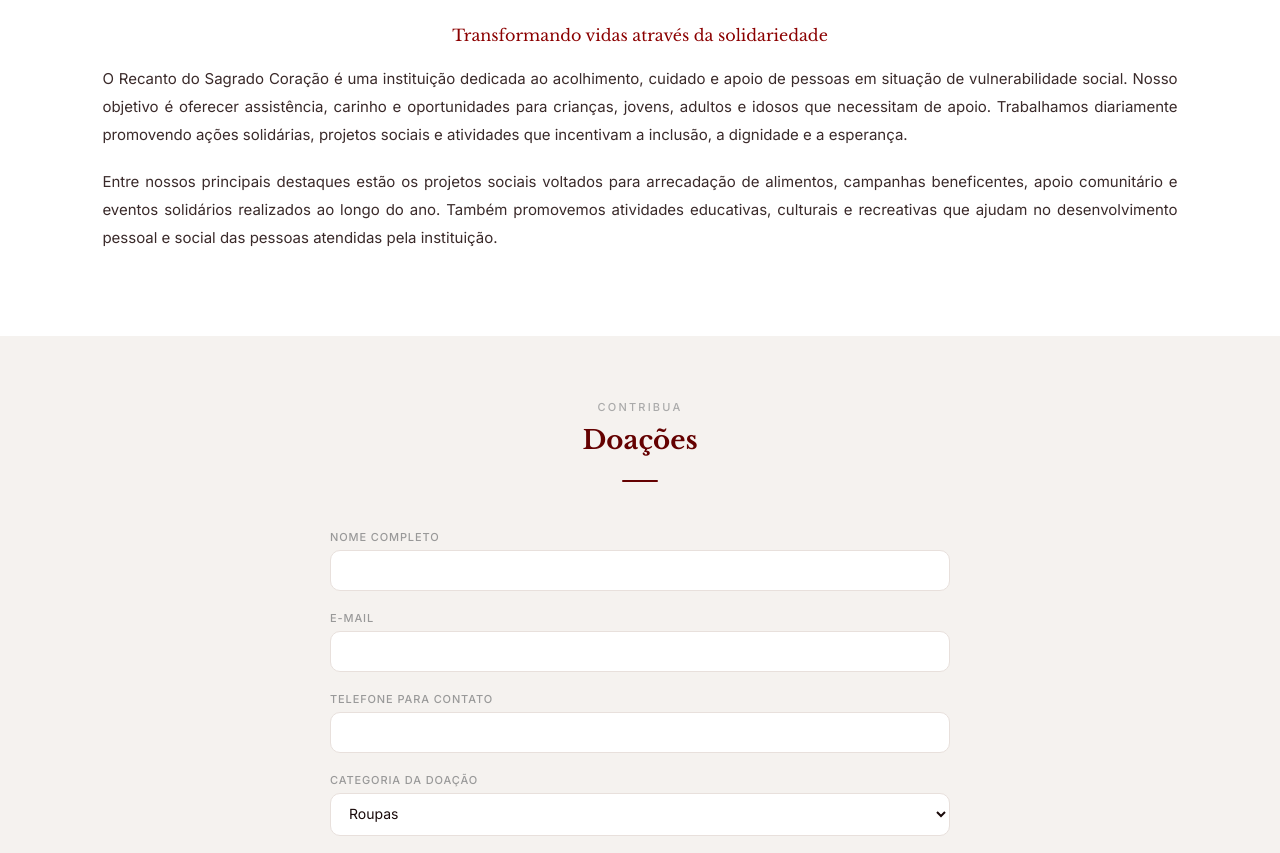
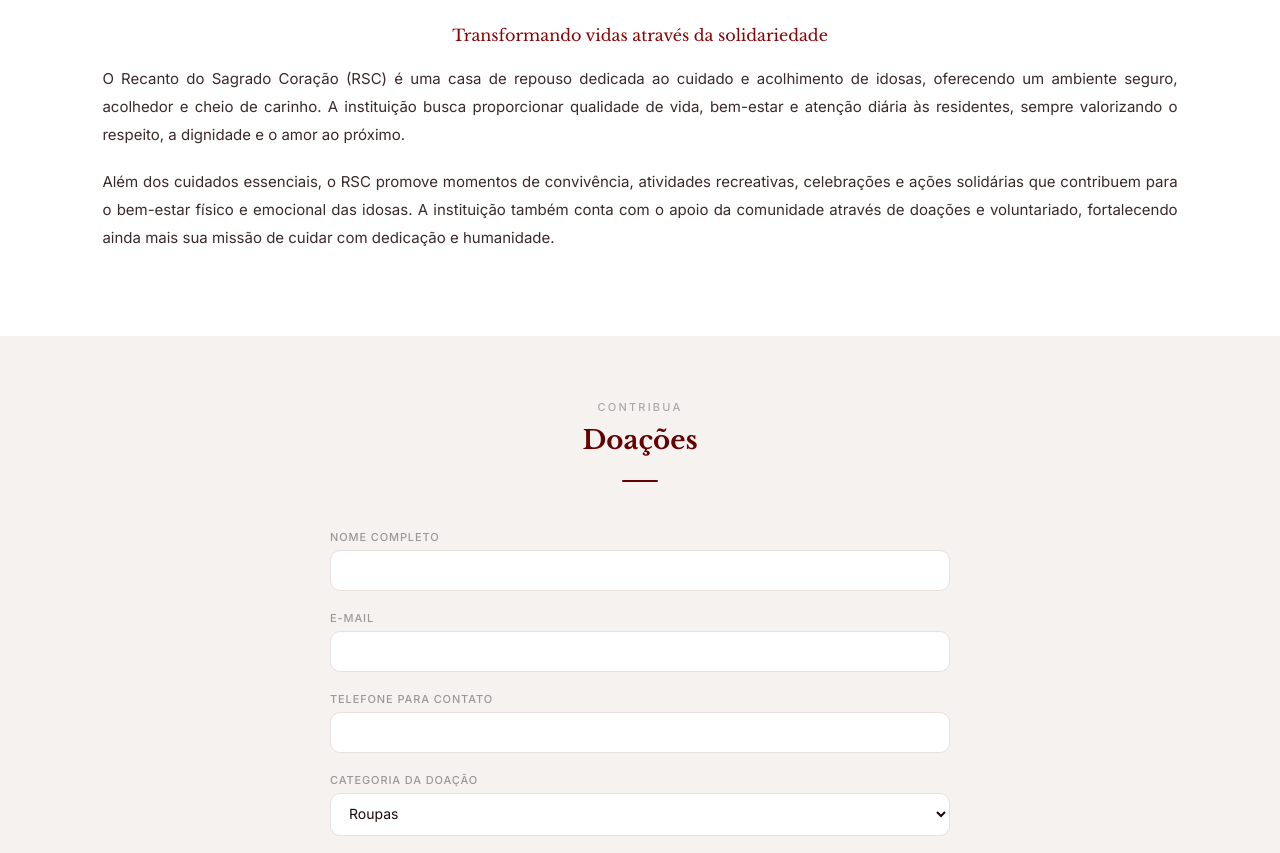
Before and after one commit to aamoorim/RSC-Landing-Page, a website: page index.html in a window 1280 px wide. Shown: the part 1356-2209 px from the top of the page. Drawn offline with nearby package versions, Linux system fonts and the light colour scheme.

Commit message:
Adiciona readme.md e refatora parágrafos de destaque

```diff
--- a/index.html
+++ b/index.html
@@ -61,8 +61,9 @@
             <div class="section-divider"></div>
             <img class="imagem-rsc" src="https://images.unsplash.com/photo-1517486808906-6ca8b3f04846?q=80&w=1200&auto=format&fit=crop" alt="Imagem RSC">
             <h3 class="subtitulo">Transformando vidas através da solidariedade</h3>
-            <p class="texto">O Recanto do Sagrado Coração é uma instituição dedicada ao acolhimento, cuidado e apoio de pessoas em situação de vulnerabilidade social. Nosso objetivo é oferecer assistência, carinho e oportunidades para crianças, jovens, adultos e idosos que necessitam de apoio. Trabalhamos diariamente promovendo ações solidárias, projetos sociais e atividades que incentivam a inclusão, a dignidade e a esperança.</p>
-            <p class="texto">Entre nossos principais destaques estão os projetos sociais voltados para arrecadação de alimentos, campanhas beneficentes, apoio comunitário e eventos solidários realizados ao longo do ano. Também promovemos atividades educativas, culturais e recreativas que ajudam no desenvolvimento pessoal e social das pessoas atendidas pela instituição.</p>
+            <p class="texto">O Recanto do Sagrado Coração (RSC) é uma casa de repouso dedicada ao cuidado e acolhimento de idosas, oferecendo um ambiente seguro, acolhedor e cheio de carinho. A instituição busca proporcionar qualidade de vida, bem-estar e atenção diária às residentes, sempre valorizando o respeito, a dignidade e o amor ao próximo.</p>
+
+            <p class="texto">Além dos cuidados essenciais, o RSC promove momentos de convivência, atividades recreativas, celebrações e ações solidárias que contribuem para o bem-estar físico e emocional das idosas. A instituição também conta com o apoio da comunidade através de doações e voluntariado, fortalecendo ainda mais sua missão de cuidar com dedicação e humanidade.</p>
         </section>
 
         <section id="doacoes">
```
Also changed, not shown: readme.md (added).
